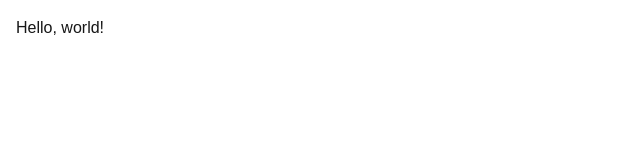
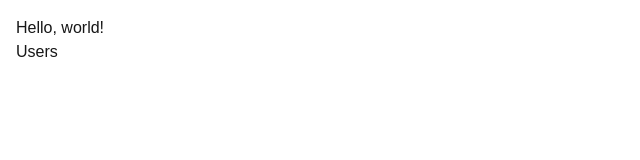
Before and after one commit to sandewdinowanya/nextjs-by-examples, a Next.js app in the folder next-app/: page / in a window 1280 px wide. Shown: the top 160 px of the page, without its empty margins (0-640 px from the left). Built offline with nearby package versions, Linux system fonts and the light colour scheme.

Commit message:
Add Users and New page components

```diff
--- a/next-app/app/page.tsx
+++ b/next-app/app/page.tsx
@@ -2,6 +2,9 @@ import Image from "next/image";
 
 export default function Home() {
   return (
-    <main><h1>Hello, world!</h1></main>
+    <main>
+      <h1>Hello, world!</h1>
+      <a href="/users">Users</a>
+    </main>
   );
 }
--- /dev/null
+++ b/next-app/app/users/new/page.tsx
@@ -0,0 +1,9 @@
+import React from 'react'
+
+const NewPage = () => {
+  return (
+    <div>NewPage</div>
+  )
+}
+
+export default NewPage
--- /dev/null
+++ b/next-app/app/users/page.tsx
@@ -0,0 +1,9 @@
+import React from 'react'
+
+const UsersPage = () => {
+  return (
+    <div>UsersPage</div>
+  )
+}
+
+export default UsersPage
```
